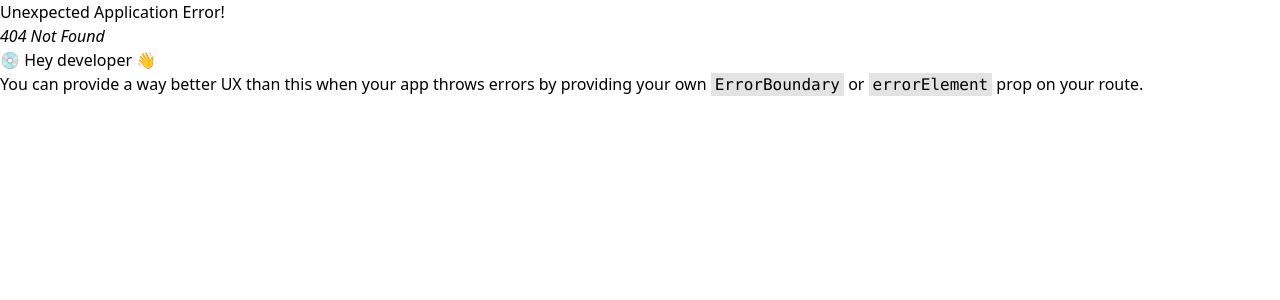
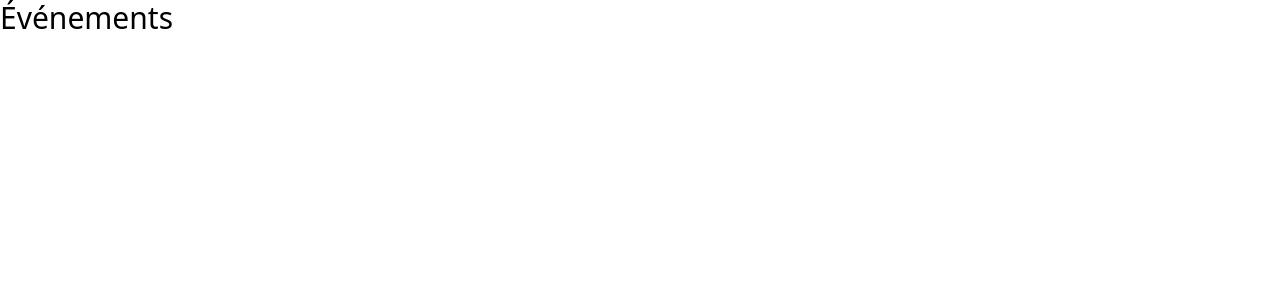
Before and after one commit to ainemehdi6/piong, a React (Vite) app in the folder front/: page /evenements in a window 1280 px wide. Before the commit this address had no page. Shown: the top 300 px of the page. Built offline with nearby package versions, Linux system fonts and the light colour scheme.

Commit message:
feat(front): ajout page événements

```diff
--- a/front/src/MyRouter.tsx
+++ b/front/src/MyRouter.tsx
@@ -1,10 +1,12 @@
 import { createBrowserRouter, RouterProvider } from "react-router-dom";
 import Accueil from "./pages/Accueil";
 import Actualites from "./pages/Actualites";
+import Evenements from "./pages/Evenements";
 
 const router = createBrowserRouter([
   { path: "/", element: <Accueil /> },
   { path: "/actus", element: <Actualites /> },
+  { path: "/evenements", element: <Evenements /> },
 ]);
 
 function MyRouter() {
--- /dev/null
+++ b/front/src/pages/Evenements.tsx
@@ -0,0 +1,9 @@
+function Evenements() {
+  return (
+    <>
+      <h1 className="text-3xl">Événements</h1>
+    </>
+  );
+}
+
+export default Evenements;
```
